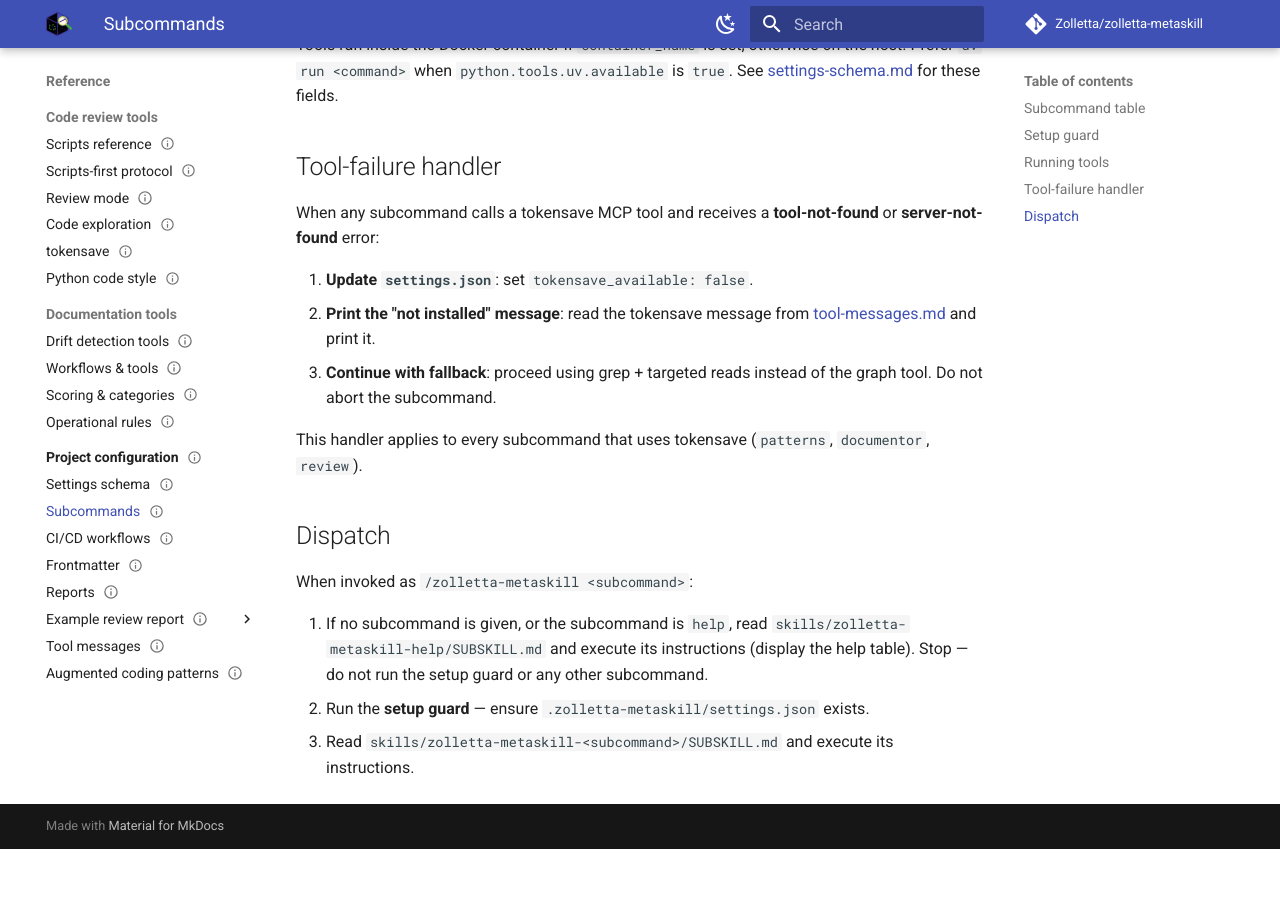
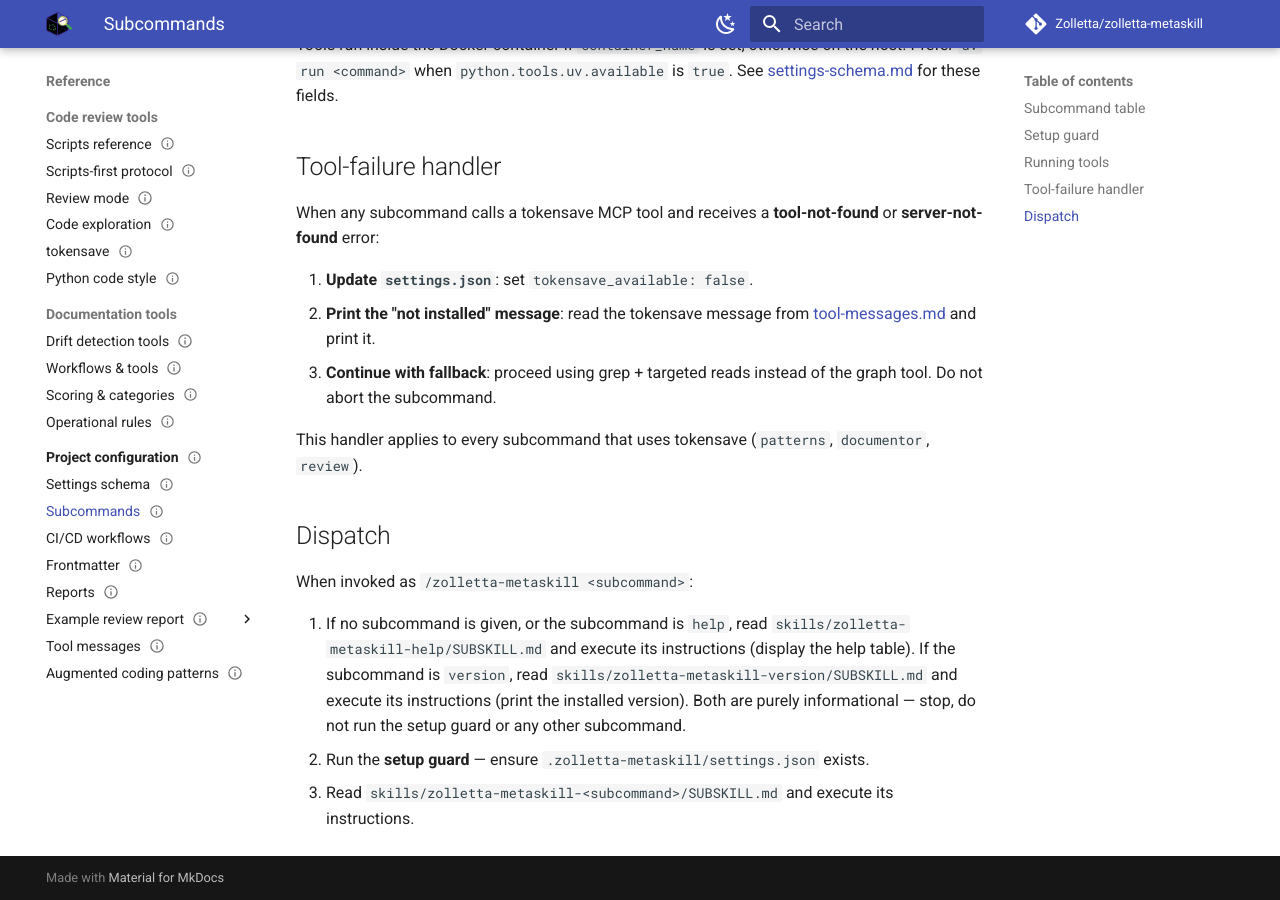
Before and after one commit to Zolletta/zolletta-metaskill, an MkDocs documentation site: the page built from docs/reference/subcommands.md, in a window 1280 px wide and 900 px high, scrolled down 918 px. Built offline with MkDocs 1.6.1 and Material for MkDocs 9.7.7, drawn with Linux system fonts in a browser that asks for light colours; comment, search, counter and statistics services are not loaded; before the commit the page ends 1767 px from its top, so only the background shows below that.

Commit message:
feat(skill): add version subcommand (#67)
Adds /zolletta-metaskill version — a purely informational subcommand
that prints the installed skill version read from pyproject.toml at the
skill root (works in the installed bundle and in a source checkout), and
the project's setup_version when settings.json exists so a stale setup
is visible after upgrading. Bypasses the setup guard like help.

- new skills/zolletta-metaskill-version/SUBSKILL.md
- canonical subcommand table row in zolletta-metaskill-help
- dispatch updates in SKILL.md and docs/reference/subcommands.md

Generated with [Devin](https://devin.ai)

Co-authored-by: Devin <158243242+devin-ai-integration[bot]@users.noreply.github.com>

```diff
--- a/docs/reference/subcommands.md
+++ b/docs/reference/subcommands.md
@@ -1,7 +1,7 @@
 ---
 audience: human, ai
 status: stable
-skills: [help, setup, review, patterns, documentor, adr-distiller, python-*, php-*]
+skills: [help, version, setup, review, patterns, documentor, adr-distiller, python-*, php-*]
 ---
 
 # Subcommands Reference
@@ -40,6 +40,6 @@ This handler applies to every subcommand that uses tokensave (`patterns`, `docum
 
 When invoked as `/zolletta-metaskill <subcommand>`:
 
-1. If no subcommand is given, or the subcommand is `help`, read `skills/zolletta-metaskill-help/SUBSKILL.md` and execute its instructions (display the help table). Stop — do not run the setup guard or any other subcommand.
+1. If no subcommand is given, or the subcommand is `help`, read `skills/zolletta-metaskill-help/SUBSKILL.md` and execute its instructions (display the help table). If the subcommand is `version`, read `skills/zolletta-metaskill-version/SUBSKILL.md` and execute its instructions (print the installed version). Both are purely informational — stop, do not run the setup guard or any other subcommand.
 2. Run the **setup guard** — ensure `.zolletta-metaskill/settings.json` exists.
 3. Read `skills/zolletta-metaskill-<subcommand>/SUBSKILL.md` and execute its instructions.
```
Also changed, not shown: SKILL.md (+2 -2 lines), skills/zolletta-metaskill-help/SUBSKILL.md (+4 -3 lines), skills/zolletta-metaskill-version/SUBSKILL.md (added, +35 -0 lines).
